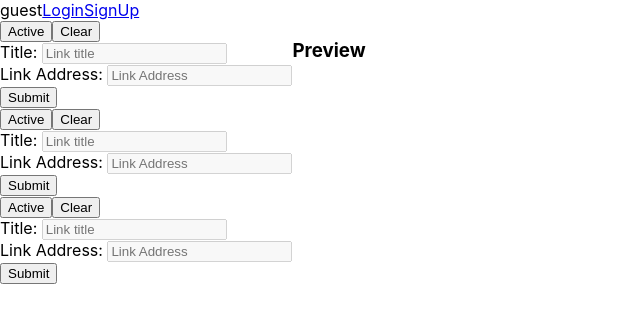
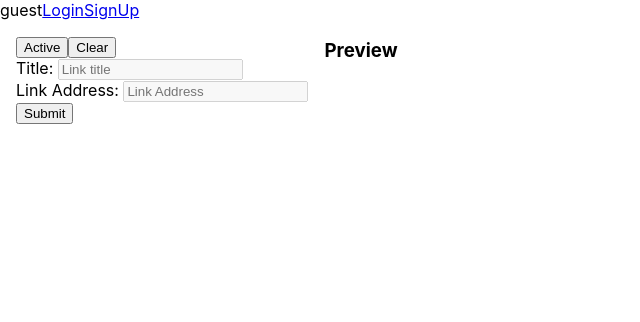
Before and after one commit to teamilink/client, a React (Create React App) app: page /dashboard in a window 1280 px wide. Shown: the top 322 px of the page, without its empty margins (0-640 px from the left). Built offline with nearby package versions, Linux system fonts and the light colour scheme.

Commit message:
implements basic behaviours - handling duplicate inputs needs to address

```diff
--- a/src/components/DashboardPage.js
+++ b/src/components/DashboardPage.js
@@ -2,14 +2,13 @@ import React, { useEffect, useState } from "react";
 import LinkFormList from "./LinkFormList";
 import Preview from "./Preview";
 import { LinkContext } from "../utils/LinkContext";
+import LinkForm from "./LinkForm";
 
 const DashboardPage = () => {
-  const initialFormState = [
-    {
-      title: "",
-      linkAddress: "",
-    },
-  ];
+  const initialFormState = {
+    title: "",
+    linkAddress: "",
+  };
 
   const [formData, setFormData] = useState(initialFormState);
 
--- a/src/components/LinkForm.js
+++ b/src/components/LinkForm.js
@@ -1,7 +1,7 @@
 import React, { useState } from "react";
 import { useGlobalState } from "../utils/LinkContext";
 
-const LinkForm = ({ id }) => {
+const LinkForm = () => {
   const { formData, setFormData } = useGlobalState();
   const { title, linkAddress } = formData;
   const [switchBtn, setSwitchBtn] = useState(false);
@@ -27,12 +27,12 @@ const LinkForm = ({ id }) => {
 
   const handleSubmit = (e) => {
     console.log("submitted");
+    console.log(formData);
     e.preventDefault();
-    console.log(formData);
     // POST the data
   };
   return (
-    <>
+    <div style={{ padding: "1rem" }}>
       <button onClick={handleSwitchBtn}>
         {switchBtn ? "Inactive" : "Active"}
       </button>
@@ -43,7 +43,7 @@ const LinkForm = ({ id }) => {
           <input
             type="text"
             name={`title`}
-            placeholder="Link title"
+            placeholder={title ? title : "Link title"}
             value={title}
             onChange={handleChange}
             required
@@ -67,7 +67,7 @@ const LinkForm = ({ id }) => {
           <input type="submit" />
         </div>
       </form>
-    </>
+    </div>
   );
 };
 
--- a/src/components/LinkFormList.js
+++ b/src/components/LinkFormList.js
@@ -1,15 +1,15 @@
 import React from "react";
+import { useGlobalState } from "../utils/LinkContext";
 import LinkForm from "./LinkForm";
 
 const LinkFormList = () => {
-  // const id = [1, 2, 3];
+  // const { initialFormState } = useGlobalState();
+
   return (
     <div className="link-form-lisk">
-      {/* {id.map((item) => (
-        <LinkForm id={item} key={item} />
+      {/* {initialFormState.map((item, key) => (
+        <LinkForm eachForm={item} key={key} />
       ))} */}
-      <LinkForm />
-      <LinkForm />
       <LinkForm />
     </div>
   );
```
